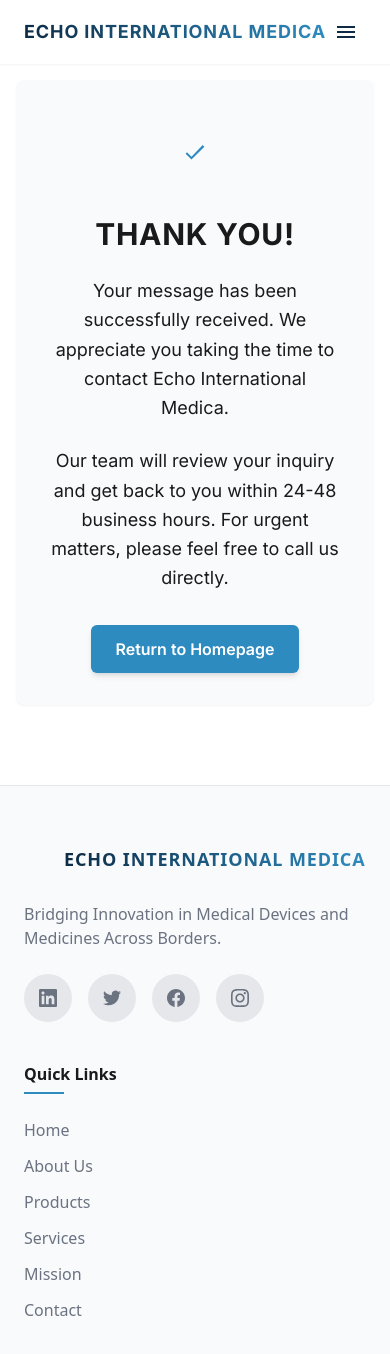
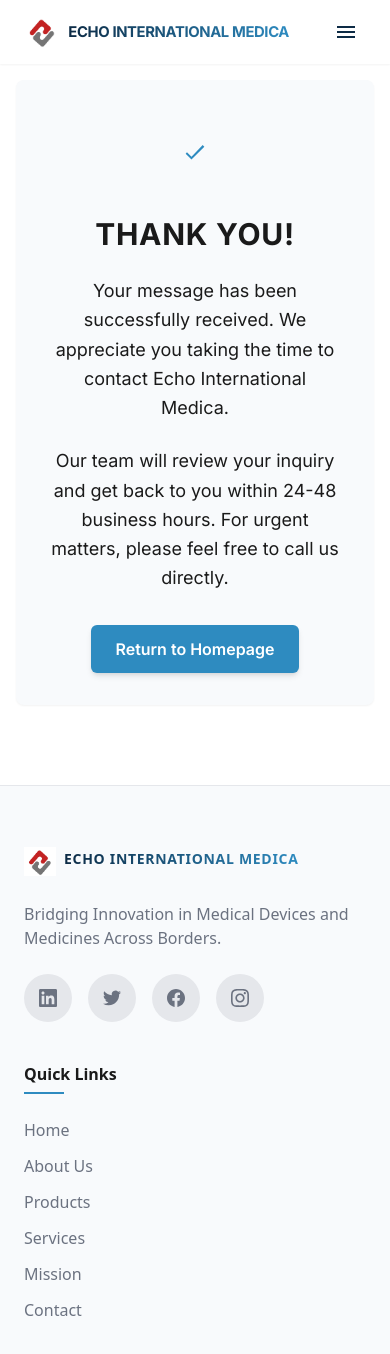
Before and after one commit to arianapan/echointlmedica, a React (Vite) app: page /thanks in a window 390 px wide. Shown: the top 1354 px of the page. Built offline with nearby package versions, Linux system fonts and the light colour scheme; a web font is replaced by a local one.

Commit message:
LatestUpdate

```diff
--- a/src/components/Footer.jsx
+++ b/src/components/Footer.jsx
@@ -113,7 +113,7 @@
           {/* 左侧Logo和描述 */}
           <div className="md:w-1/3">
             <Link to="/" className="flex items-center mb-6">
-              <div className="w-8 h-8 flex-shrink-0 mr-2 invisible sm:visible">
+              <div className="w-8 h-8 flex-shrink-0 mr-2">
                 <picture>
                   <source type="image/webp" srcSet={assets.companylogoWebp128} />
                   <img
@@ -128,13 +128,11 @@
                 </picture>
               </div>
               <span
-                className="text-lg font-bold tracking-wider uppercase bg-gradient-to-r from-secondary to-primary bg-clip-text text-transparent whitespace-nowrap leading-none"
+                className="text-sm sm:text-lg font-bold tracking-wider uppercase bg-gradient-to-r from-secondary to-primary bg-clip-text text-transparent leading-tight break-words"
                 style={{
                   minHeight: '1.5rem',
                   display: 'inline-block',
-                  fontDisplay: 'swap',
-                  // 通过固定宽度（使用 ch 单位）避免字体切换导致的文字宽度变化引发布局位移
-                  width: 'min(32ch, 100%)'
+                  fontDisplay: 'swap'
                 }}
               >
                 Echo International Medica
--- a/src/components/Navbar.jsx
+++ b/src/components/Navbar.jsx
@@ -108,21 +108,21 @@
       }`}
     >
       <div className="max-w-7xl mx-auto px-6 sm:px-8 lg:px-12 xl:px-16">
-        <div className="flex justify-between items-center h-16">
+  <div className="flex justify-between items-center h-16">
           {/* Logo */}
-          <Link to="/" className="flex items-center">
-              <picture className="hidden sm:block">
+          <Link to="/" className="flex items-center min-w-0">
+              <picture className="block">
               <source type="image/webp" srcSet={assets.companylogoWebp128} />
               <img
                 src={assets.companylogo}
                 alt="Echo International Medica Logo"
-                className="h-8 w-auto mr-2"
+                className="h-8 max-[360px]:h-6 w-auto mr-2 shrink-0"
                 width="128"
                 height="128"
                 decoding="async"
               />
             </picture>
-            <span className="text-lg font-bold tracking-wider uppercase bg-gradient-to-r from-secondary to-primary bg-clip-text text-transparent whitespace-nowrap leading-none">
+            <span className="flex-1 font-bold uppercase bg-gradient-to-r from-secondary to-primary bg-clip-text text-transparent whitespace-nowrap tracking-tight sm:tracking-wider leading-none text-[clamp(11px,3.8vw,18px)]">
               Echo International Medica
             </span>
           </Link>
@@ -149,7 +149,7 @@
 
           {/* 移动端菜单按钮 */}
           <button
-            className="lg:hidden text-secondary p-2"
+            className="lg:hidden text-secondary p-2 max-[360px]:hidden"
             onClick={() => setIsMenuOpen(!isMenuOpen)}
             aria-label="Toggle menu"
           >
```
